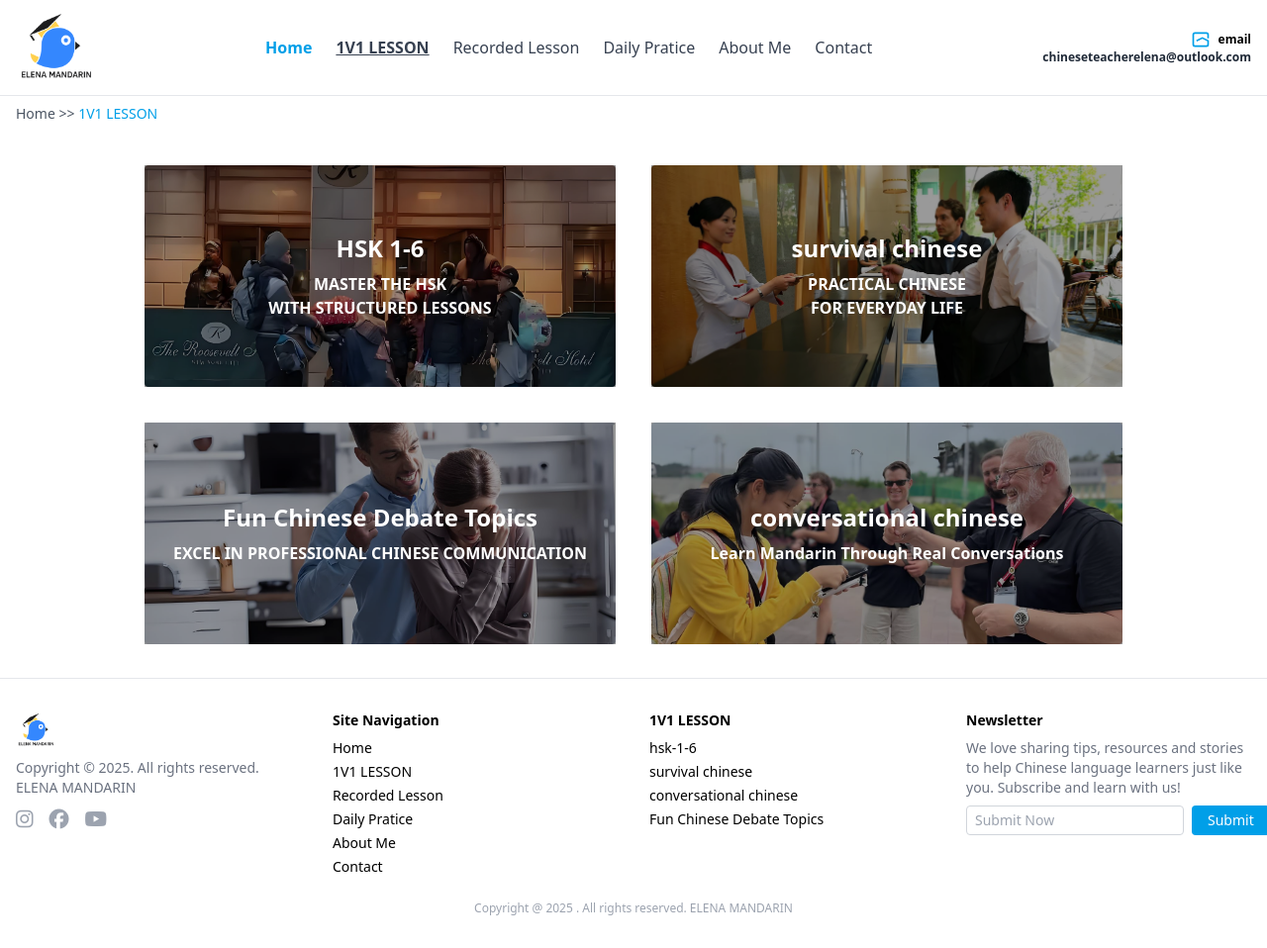
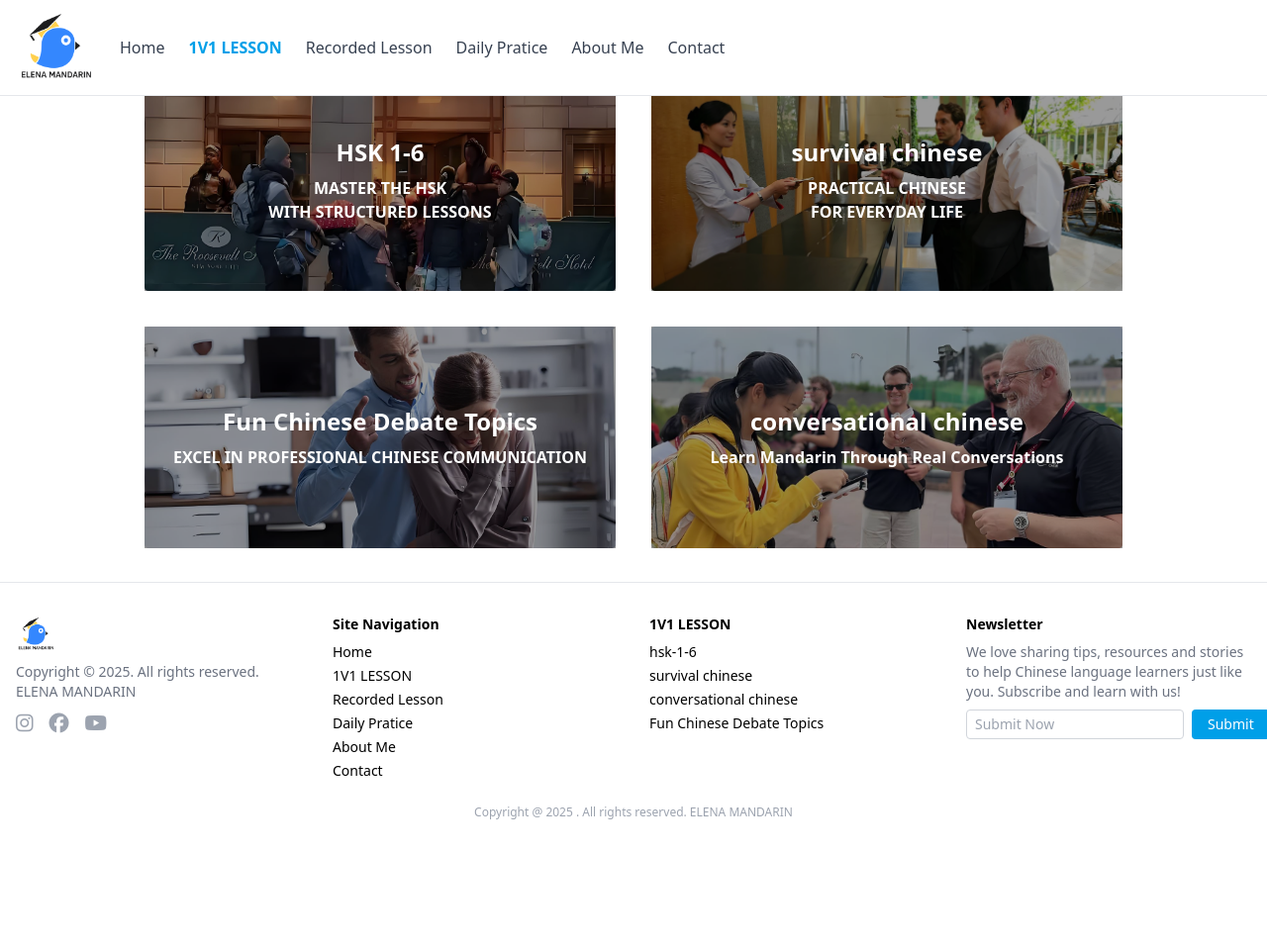
Before and after one commit to pl1998/CHINESE.STUDY.COM, a Laravel app: page /lessons in a window 1280 px wide. Shown: the whole page at 99% size. After the commit the page ends 828 px from the top, so only its background shows below. Run offline with Laravel 10, Linux system fonts and the light colour scheme; style sheets or scripts are compiled from the project's sources; some libraries are stand-ins or nearby versions.

Commit message:
feat:新增页面

```diff
--- a/resources/js/Components/Navbar.vue
+++ b/resources/js/Components/Navbar.vue
@@ -1,19 +1,44 @@
 <template>
-  <header class="w-full border-b border-gray-200">
-    <div class="max-w-7xl mx-auto flex items-center justify-between py-2 px-4">
-      <div class="flex items-center space-x-2">
+  <header class="fixed top-0 left-0 w-full z-50 bg-white border-b border-gray-200">
+    <div class="max-w-7xl mx-auto flex items-center py-2 px-4">
+      <!-- 左侧 logo -->
+      <div class="flex items-center">
         <img src="/images/logo/logo.png" alt="logo" class="h-15 w-20" />
-        <!-- <span class="font-bold text-lg tracking-wide">ELENA MANDARIN</span> -->
       </div>
-      <nav class="flex-1 flex items-center justify-center space-x-6">
-        <Link href="/" class="text-[#009FE8] font-semibold" :class="{ 'font-bold underline': url === '/' }">Home</Link>
-        <Link href="/lessons" class="text-gray-700 hover:text-[#009FE8]" :class="{ 'text-[#009FE8] font-semibold underline': url.startsWith('/lessons') }">1V1 LESSON</Link>
-        <Link href="/recorded" class="text-gray-700 hover:text-[#009FE8]">Recorded Lesson</Link>
-        <Link href="/practice" class="text-gray-700 hover:text-[#009FE8]">Daily Pratice</Link>
-        <Link href="/about" class="text-gray-700 hover:text-[#009FE8]">About Me</Link>
-        <Link href="/contact" class="text-gray-700 hover:text-[#009FE8]">Contact</Link>
+      <!-- 中间导航菜单，左侧加 margin-left:25px -->
+      <nav class="flex items-center space-x-6 ml-[25px]">
+        <Link
+          href="/"
+          class="hover:text-[#009FE8]"
+          :class="url === '/' ? 'text-[#009FE8] font-bold' : 'text-gray-700'"
+        >Home</Link>
+        <Link
+          href="/lessons"
+          class="hover:text-[#009FE8]"
+          :class="url.startsWith('/lessons') ? 'text-[#009FE8] font-bold' : 'text-gray-700'"
+        >1V1 LESSON</Link>
+        <Link
+          href="/recorded"
+          class="hover:text-[#009FE8]"
+          :class="url.startsWith('/recorded') ? 'text-[#009FE8] font-bold' : 'text-gray-700'"
+        >Recorded Lesson</Link>
+        <Link
+          href="/practice"
+          class="hover:text-[#009FE8]"
+          :class="url.startsWith('/practice') ? 'text-[#009FE8] font-bold' : 'text-gray-700'"
+        >Daily Pratice</Link>
+        <Link
+          href="/about"
+          class="hover:text-[#009FE8]"
+          :class="url.startsWith('/about') ? 'text-[#009FE8] font-bold' : 'text-gray-700'"
+        >About Me</Link>
+        <Link
+          href="/contact"
+          class="hover:text-[#009FE8]"
+          :class="url.startsWith('/contact') ? 'text-[#009FE8] font-bold' : 'text-gray-700'"
+        >Contact</Link>
       </nav>
-      <div class="flex flex-col items-end">
+      <!-- <div class="flex flex-col items-end">
         <div class="flex items-center space-x-2">
           <svg class="w-5 h-5 text-[#009FE8]" fill="none" stroke="currentColor" stroke-width="2" viewBox="0 0 24 24">
             <path d="M21 10.5V6a2 2 0 0 0-2-2H5a2 2 0 0 0-2 2v12a2 2 0 0 0 2 2h14a2 2 0 0 0 2-2v-4.5l-7-3.5-7 3.5" />
@@ -21,7 +46,7 @@
           <span class="text-xs font-semibold">email</span>
         </div>
         <span class="text-xs font-semibold text-gray-800">chineseteacherelena@outlook.com</span>
-      </div>
+      </div> -->
     </div>
   </header>
 </template>
--- a/resources/js/Pages/About.vue
+++ b/resources/js/Pages/About.vue
@@ -1,5 +1,5 @@
 <template>
-  <div class="min-h-screen bg-white">
+  <div class="min-h-screen bg-white mt-20">
     <!-- 导航栏 -->
     <Navbar />
 
@@ -14,7 +14,9 @@
 
     <!-- 主体内容 -->
     <div class="max-w-5xl mx-auto flex flex-col md:flex-row justify-end py-12 px-4 min-h-[320px]">
-      <div class="flex-1"></div>
+      <div class="flex-1">
+        <img src="/images/about/about_left.png" alt="about-banner" class="w-full h-full object-cover" />
+      </div>
       <div class="flex-1 flex flex-col space-y-8">
         <div>
           <div class="font-bold text-lg mb-1">A clearly structured curriculum</div>
--- a/resources/js/Pages/Contact.vue
+++ b/resources/js/Pages/Contact.vue
@@ -1,5 +1,5 @@
 <template>
-  <div class="min-h-screen bg-white">
+  <div class="min-h-screen bg-white mt-40">
     <!-- 导航栏 -->
     <Navbar />
 
--- a/resources/js/Pages/Home.vue
+++ b/resources/js/Pages/Home.vue
@@ -1,5 +1,5 @@
 <template>
-  <div class="min-h-screen bg-white">
+  <div class="min-h-screen bg-white mt-20">
 
       <!-- 导航栏 -->
       <Navbar />
--- a/resources/js/Pages/Lessons.vue
+++ b/resources/js/Pages/Lessons.vue
@@ -1,5 +1,5 @@
 <template>
-  <div class="min-h-screen bg-white">
+  <div class="min-h-screen bg-white mt-30">
     <!-- 导航栏复用 -->
     <Navbar />
 
--- /dev/null
+++ b/resources/js/Pages/Practice.vue
@@ -0,0 +1,62 @@
+<template>
+  <div>
+    <Navbar />
+    <div class="min-h-screen bg-white mt-20">
+      <!-- Brand 图 -->
+      <div class="w-full">
+        <img src="/images/daily_pratice/brander.jpg" alt="Brander" class="w-full h-56 object-cover" />
+      </div>
+
+      <!-- 面包屑导航 -->
+
+      <div class="max-w-7xl mx-auto py-2 px-4 text-sm text-gray-600">
+      Home &gt;&gt; <span class="text-[#009FE8]">1Daily Pratice</span>
+    </div>
+
+      <!-- 产品图和播放按钮 -->
+      <div class="max-w-4xl mx-auto flex flex-col md:flex-row items-center gap-8 py-8 px-4">
+        <div class="flex-1 flex flex-col items-center">
+          <img
+            src="/images/daily_pratice/product.jpg"
+            alt="Product"
+            class="w-80 h-48 object-cover rounded shadow cursor-pointer"
+            @click="toggleAudio"
+          />
+          <!-- 音频播放器（隐藏） -->
+          <audio ref="audioRef" :src="audioSrc" @ended="isPlaying = false"></audio>
+        </div>
+      </div>
+
+      <!-- 分页组件 -->
+      <div class="max-w-4xl mx-auto flex justify-center items-center gap-2 py-8">
+        <button class="border px-3 py-1 rounded hover:bg-gray-100">Home</button>
+        <button class="border px-3 py-1 rounded hover:bg-gray-100">Previous</button>
+        <button class="border px-3 py-1 rounded bg-[#009FE8] text-white">1</button>
+        <button class="border px-3 py-1 rounded hover:bg-gray-100">Next</button>
+        <button class="border px-3 py-1 rounded hover:bg-gray-100">End</button>
+      </div>
+    </div>
+    <Footer />
+  </div>
+</template>
+
+<script setup>
+import Navbar from '../components/Navbar.vue'
+import Footer from '../components/Footer.vue'
+import { ref } from 'vue'
+
+const audioRef = ref(null)
+const isPlaying = ref(false)
+const audioSrc = '/audio/product.mp3' // 请将你的 mp3 文件放在 public/audio/product.mp3
+
+function toggleAudio() {
+  if (!audioRef.value) return
+  if (isPlaying.value) {
+    audioRef.value.pause()
+    isPlaying.value = false
+  } else {
+    audioRef.value.play()
+    isPlaying.value = true
+  }
+}
+</script>
--- a/resources/js/Pages/RecordedLessons.vue
+++ b/resources/js/Pages/RecordedLessons.vue
@@ -1,73 +1,14 @@
 <template>
-  <div class="min-h-screen bg-gray-50">
-    <Header />
+  <div class="min-h-screen bg-white">
+    <!-- 导航栏 -->
+    <Navbar />
 
-    <main class="py-12">
-      <div class="max-w-7xl mx-auto px-4 sm:px-6 lg:px-8">
-        <h1 class="text-4xl font-bold text-gray-900 mb-8">录播课程</h1>
-
-        <!-- 课程列表 -->
-        <div class="grid md:grid-cols-2 lg:grid-cols-3 gap-8">
-          <div v-for="course in courses" :key="course.id"
-               class="bg-white rounded-lg shadow-lg overflow-hidden">
-            <div class="relative">
-              <img :src="course.image" :alt="course.title" class="w-full h-48 object-cover">
-              <div class="absolute top-2 right-2 bg-indigo-600 text-white px-2 py-1 rounded">
-                {{ course.level }}
-              </div>
-            </div>
-            <div class="p-6">
-              <h2 class="text-xl font-bold text-gray-900">{{ course.title }}</h2>
-              <p class="mt-2 text-gray-600">{{ course.description }}</p>
-              <div class="mt-4 flex items-center justify-between">
-                <span class="text-2xl font-bold text-indigo-600">${{ course.price }}</span>
-                <button
-                  @click="purchaseCourse(course)"
-                  class="bg-indigo-600 text-white py-2 px-4 rounded-md hover:bg-indigo-700"
-                >
-                  立即购买
-                </button>
-              </div>
-            </div>
-          </div>
-        </div>
-      </div>
-    </main>
+    <!-- 页脚 -->
+    <Footer />
   </div>
 </template>
 
 <script setup>
-import { ref } from 'vue';
-import Header from '@/Components/Header.vue';
-
-const courses = ref([
-  {
-    id: 1,
-    title: 'HSK1-2 基础课程',
-    description: '零基础入门课程，掌握基本会话和语法',
-    price: 99,
-    level: '入门级',
-    image: '/images/courses/hsk-basic.jpg'
-  },
-  {
-    id: 2,
-    title: 'HSK3-4 进阶课程',
-    description: '进阶课程，提升口语和写作能力',
-    price: 149,
-    level: '中级',
-    image: '/images/courses/hsk-intermediate.jpg'
-  },
-  {
-    id: 3,
-    title: '商务中文',
-    description: '职场必备的商务中文表达',
-    price: 199,
-    level: '高级',
-    image: '/images/courses/business-chinese.jpg'
-  }
-]);
-
-const purchaseCourse = (course) => {
-  // TODO: 实现购买逻辑
-};
+import Navbar from '../components/Navbar.vue'
+import Footer from '../components/Footer.vue'
 </script>
```
Also changed, not shown: public/images/about/about_left.png (added), public/images/about/about_left_1.png (added), public/images/about/about_left_2.png (added), public/images/daily_pratice/brander.jpg (added), public/images/daily_pratice/product.jpg (added).
